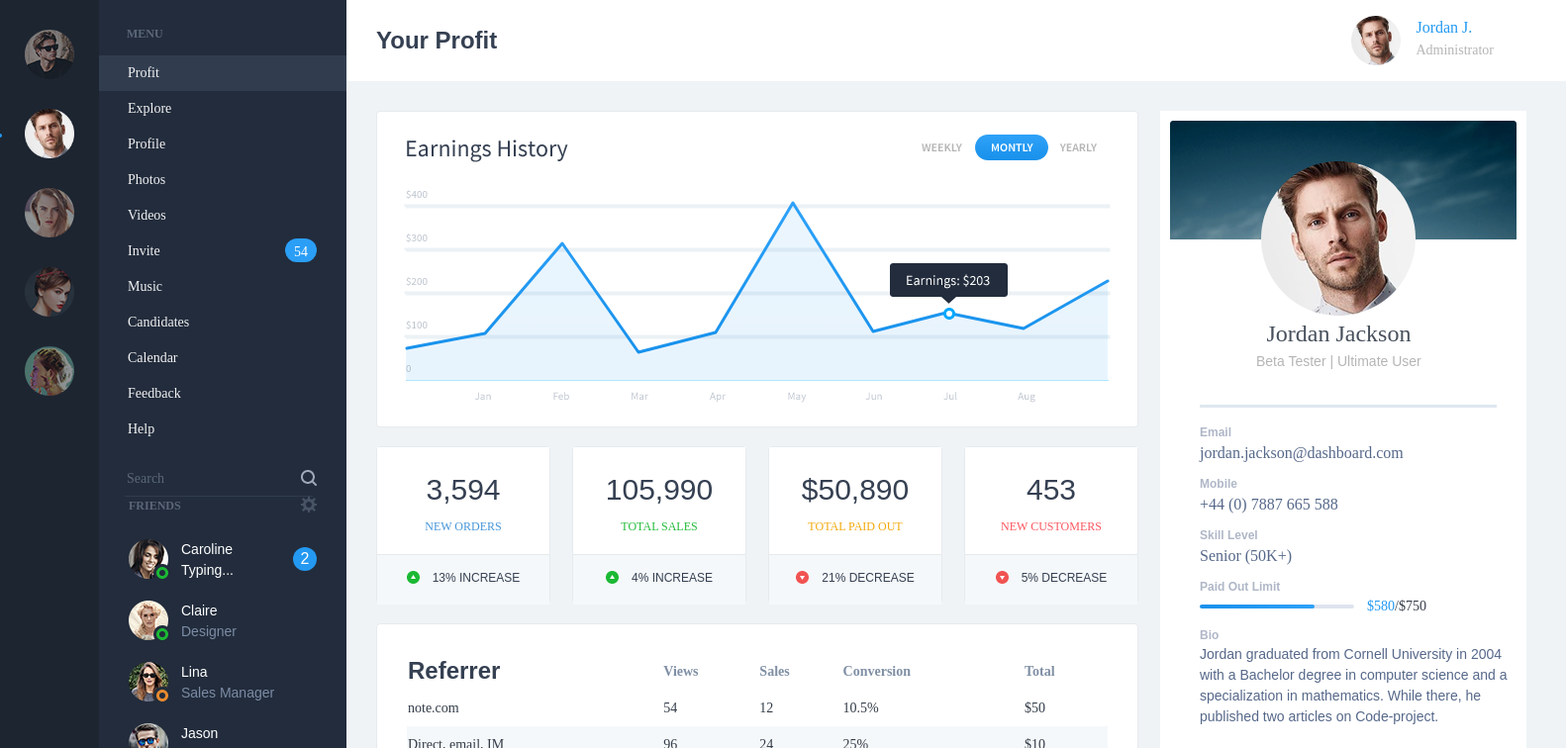
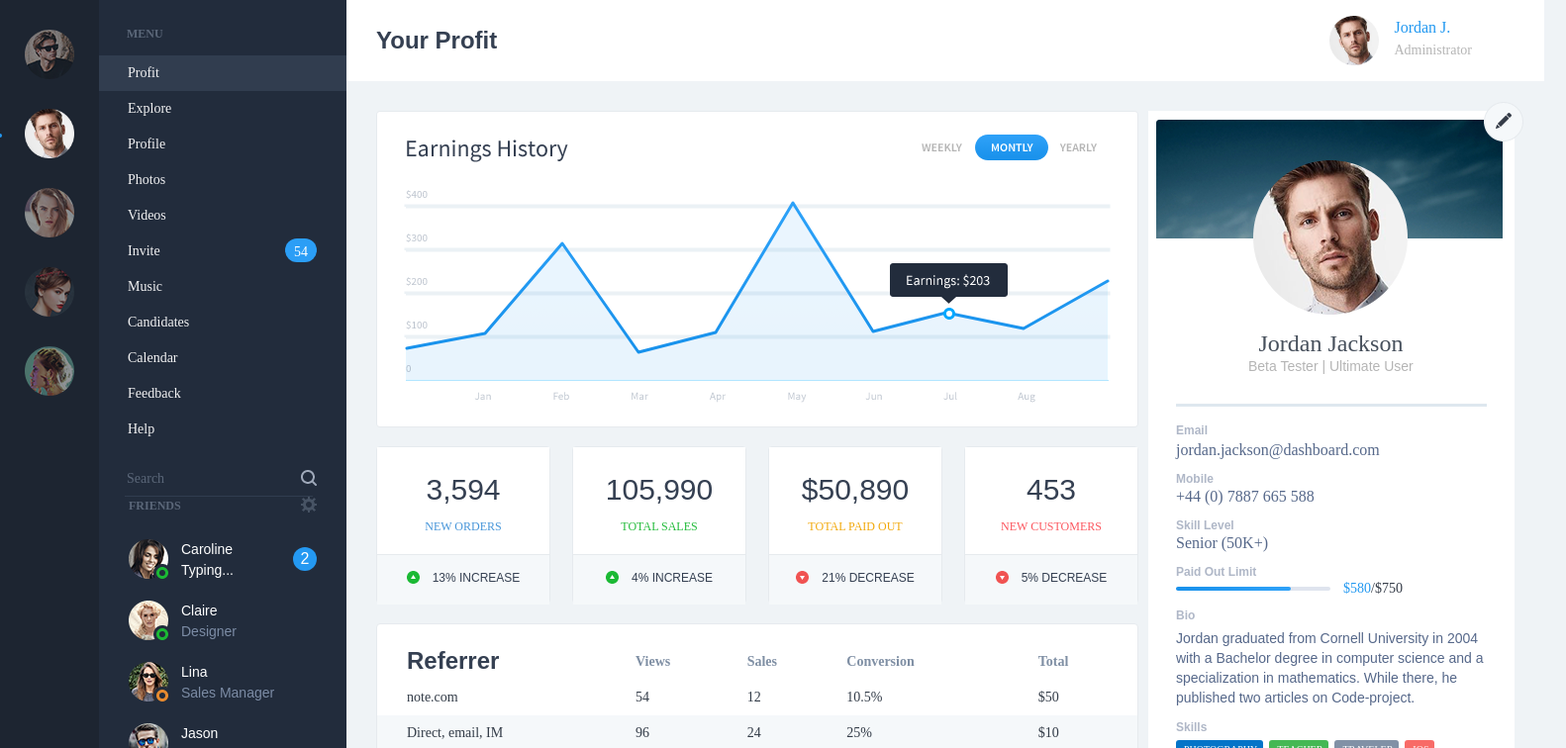
Before and after one commit to AntonSkliarov/coderiver-test-task, a React (Create React App) app: page / in a window 1280 px wide. Shown: the top 756 px of the page at 99% size, 1582 px wide, since content can reach past the window. Built offline with nearby package versions, Linux system fonts and the light colour scheme; a web font is replaced by a local one.

Commit message:
updated profit chart component and styles

```diff
--- a/package.json
+++ b/package.json
@@ -7,9 +7,11 @@
     "@testing-library/jest-dom": "^5.11.5",
     "@testing-library/react": "^11.1.2",
     "@testing-library/user-event": "^12.2.2",
+    "apexcharts": "^3.22.2",
     "classnames": "^2.2.6",
     "prop-types": "^15.7.2",
     "react": "^17.0.1",
+    "react-apexcharts": "^1.3.7",
     "react-dom": "^17.0.1",
     "react-router-dom": "^5.2.0",
     "react-scripts": "4.0.0",
--- a/src/App.jsx
+++ b/src/App.jsx
@@ -3,7 +3,7 @@ import './App.sass';
 import { SideBar } from './components/SideBar/SideBar';
 import { initialUsers, initialUser } from './js/sidebarUsers';
 import { Header } from './components/Header';
-import { Chart } from './components/Chart';
+import { ProfitChart } from './components/Chart';
 import { StatisticCards } from './components/StatisticCards';
 import { Referrer } from './components/Referrer';
 import { UserDetails } from './components/UserDetails';
@@ -18,7 +18,7 @@ export function App() {
       <SideBar users={users} selectedUser={selectedUser} />
       <Header selectedUser={selectedUser} />
       <main className="main">
-        <Chart />
+        <ProfitChart />
         <StatisticCards selectedUser={selectedUser} />
         <Referrer />
       </main>
--- a/src/components/Chart/Chart.jsx
+++ b/src/components/Chart/ProfitChart.jsx
@@ -1,8 +1,8 @@
 import React from 'react';
-import './Chart.sass';
+import './ProfitChart.sass';
 import chart from '../../images/chart/chart.png';
 
-export function Chart() {
+export function ProfitChart() {
   return (
     <img
       className="chart"
--- a/src/components/Chart/index.js
+++ b/src/components/Chart/index.js
@@ -1 +1 @@
-export * from './Chart';
+export * from './ProfitChart';
--- a/src/components/Referrer/Referrer.jsx
+++ b/src/components/Referrer/Referrer.jsx
@@ -9,10 +9,12 @@ export function Referrer() {
         <thead className="referrer__table-header">
           <tr>
             <th className="referrer__table-name">Referrer</th>
-            <th className="referrer__table-header-column-name">Views</th>
-            <th className="referrer__table-header-column-name">Sales</th>
-            <th className="referrer__table-header-column-name">Conversion</th>
-            <th className="referrer__table-header-column-name">Total</th>
+            <th className="referrer__table-header-column-views">Views</th>
+            <th className="referrer__table-header-column-sales">Sales</th>
+            <th className="referrer__table-header-column-conversion">
+              Conversion
+            </th>
+            <th className="referrer__table-header-column-total">Total</th>
           </tr>
         </thead>
         <tbody className="referrer__table-body">
--- a/src/components/Referrer/Referrer.sass
+++ b/src/components/Referrer/Referrer.sass
@@ -6,7 +6,7 @@
     border: 1px solid #e6eaee
     background-color: #ffffff
     margin-left: 30px
-    padding: 28px 30px 0 30px
+    padding-top: 18px
     width: 770px
 
   &__table-header
@@ -15,19 +15,28 @@
   &__table-name
     font-size: 24px
     color: #354052
+    padding-left: 30px
+    width: 260px
 
-  &__table-header-column-name
+  &__table-header-column-views,
+  &__table-header-column-sales,
+  &__table-header-column-conversion,
+  &__table-header-column-total
     font-family: "Source Sans Pro Semibold"
     font-size: 14px
     color: #7f8fa4
+    padding-right: 10px
 
   &__table-body
     font-family: "Source Sans Pro Semibold"
     font-size: 14px
     color: #333c48
 
+  &__table-data
+    padding-left: 30px
+
   &__table-row
-    line-height: 35px
+    line-height: 34px
 
   &__table-row:nth-child(even)
     background-color: #f5f8fa
--- a/src/components/StatisticCards/StatisticCards.sass
+++ b/src/components/StatisticCards/StatisticCards.sass
@@ -3,4 +3,5 @@
   margin-bottom: 20px
   display: grid
   gridgrid-gap: 22px
-  grid-template-columns: repeat(4, 198px)
+  gap: 24px
+  grid-template-columns: repeat(4, 174px)
--- a/src/components/UserDetails/UserDetails.sass
+++ b/src/components/UserDetails/UserDetails.sass
@@ -1,9 +1,22 @@
 .user-details
   grid-area: user-details
   width: 370px
+  height: 685px
   background-color: #ffffff
-  padding: 10px
+  padding: 9px 8px
   margin-bottom: 20px
+  margin-left: 10px
+  position: relative
+
+  &::after
+    content: ""
+    display: inline-block
+    background-image: url('../../images/service-icons/edit-icon.png')
+    position: absolute
+    top: -9px
+    right: -9px
+    height: 40px
+    width: 40px
 
   &__main-info-wrapper
     height: 287px
@@ -16,15 +29,18 @@
     align-items: center
     position: absolute
     top: 41px
-    left: 87px
+    left: 93px
 
   &__user-image
     width: 156px
     height: 156px
+    margin-bottom: 16px
 
   &__user-fullname
     font-family: "Source Sans Pro Semibold"
     font-size: 24px
+    line-height: 24px
+    padding: 1px
     color: #47505c
 
   &__user-position
@@ -32,15 +48,20 @@
     color: #b5b5b5
 
   &__additional-info
-    margin: 0 20px 24px 30px
+    margin: 0 20px 24px 20px
     border-top: 3px solid #dee7ef
-    padding-top: 16px
+    padding-top: 18px
 
   &__additional-info-email,
   &__additional-info-mobile,
-  &__additional-info-skill-level,
   &__additional-info-paid-out
-    margin-bottom: 10px
+    margin-bottom: 11px
+
+  &__additional-info-skill-level
+    margin-bottom: 11px
+
+  &__additional-info-email-title
+    margin-bottom: 2px
 
   &__additional-info-email-title,
   &__additional-info-mobile-title,
@@ -49,6 +70,7 @@
   &__additional-info-bio-title,
   &__additional-info-skills-title
     font-size: 12px
+    line-height: 12px
     color: #afb7c7
 
   &__additional-info-email-adress,
@@ -75,16 +97,23 @@
       color: #2399f1
 
   &__additional-info-bio
-    margin-bottom: 18px
+    margin-bottom: 12px
+
+  &__additional-info-bio-title
+    margin-bottom: 7px
 
   &__additional-info-bio-text
     display: inline-block
     width: 320px
     font-size: 14px
+    line-height: 20px
     color: #56688a
 
   &__additional-info-skills-wrapper
     display: flex
+
+  &__additional-info-skills-title
+    margin-bottom: 7px
 
   &__additional-info-skills-photography,
   &__additional-info-skills-teacher,
@@ -96,9 +125,9 @@
     color: white
     height: 18px
     border-radius: 3px
-    padding: 5px 8px
+    padding: 5px 6px 0 8px
     line-height: 10px
-    margin-right: 5px
+    margin-right: 6px
 
   &__additional-info-skills-photography
     background-color: #0474c8
--- a/src/components/UserEvents/UserEvents.jsx
+++ b/src/components/UserEvents/UserEvents.jsx
@@ -18,7 +18,7 @@ export function UserEvents({ selectedUser }) {
             </p>
           </div>
 
-          <div>
+          <div className="user-events__event-icon">
             <span className="user-events__event-photography">Photography</span>
           </div>
         </div>
@@ -31,7 +31,7 @@ export function UserEvents({ selectedUser }) {
             </p>
           </div>
 
-          <div>
+          <div className="user-events__event-icon">
             <span className="user-events__event-design">Design</span>
           </div>
         </div>
--- a/src/components/UserEvents/UserEvents.sass
+++ b/src/components/UserEvents/UserEvents.sass
@@ -3,16 +3,18 @@
   background-color: #fff
   width: 370px
   height: 178px
-  padding: 30px
+  padding: 25px 30px
+  margin-left: 10px
 
   &__title
     font-size: 12px
     color: #818ea7
-    margin-bottom: 18px
+    margin-bottom: 9px
 
   &__event-wrapper
     display: flex
     justify-content: space-between
+    padding: 0
 
   &__event-name
     font-family: "Source Sans Pro Semibold"
@@ -20,12 +22,13 @@
     line-height: 16px
     color: #56688a
     margin-bottom: 9px
+    padding-top: 3px
 
   &__event-date
     font-size: 14px
     line-height: 14px
     color: #56688a
-    margin-bottom: 15px
+    margin-bottom: 12px
 
   &__event-photography,
   &__event-design
@@ -38,6 +41,7 @@
     padding: 3px 8px
     line-height: 10px
 
+
   &__event-photography
     background-color: #0474c8
 
```
Also changed, not shown: src/components/Chart/ProfitChart.sass (renamed from src/components/Chart/Chart.sass), src/images/service-icons/edit-icon.png (added), 1 other file (tests, documents, lock files or other folders).
